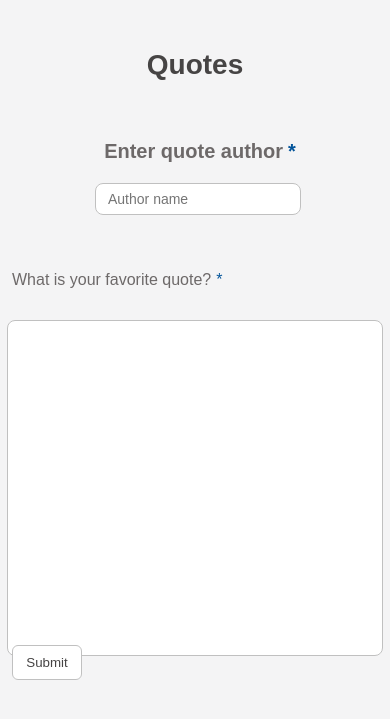
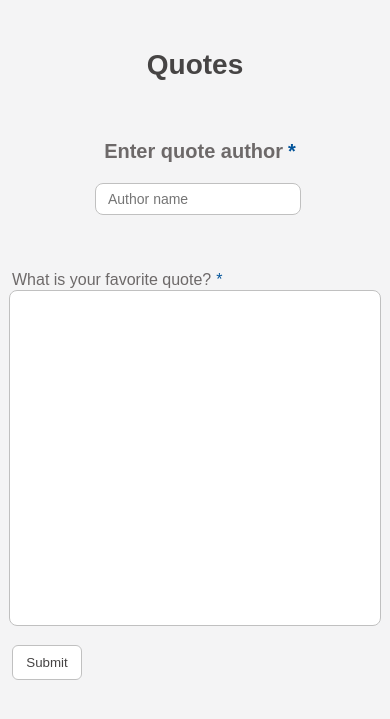
Before and after one commit to CCXLV/quoty, a Flask app: page / in a window 390 px wide. Shown: the top 719 px of the page. Run offline with Flask 2, Linux system fonts and the light colour scheme.

Commit message:
Add files via upload

```diff
--- a/static/css/styles.css
+++ b/static/css/styles.css
@@ -156,7 +156,7 @@ button{
     }
     #post{
         margin: 290px auto;
-        width: 450px;
+        width: 445px;
     }
     #nickname{
         top: -30px;
@@ -185,8 +185,8 @@ button{
         width: 400px;
     }
     #post{
-        margin: 290px auto;
-        width: 370px;
+        margin: 260px auto;
+        width: 366px;
     }
     #nickname{
         top: -30px;
```
